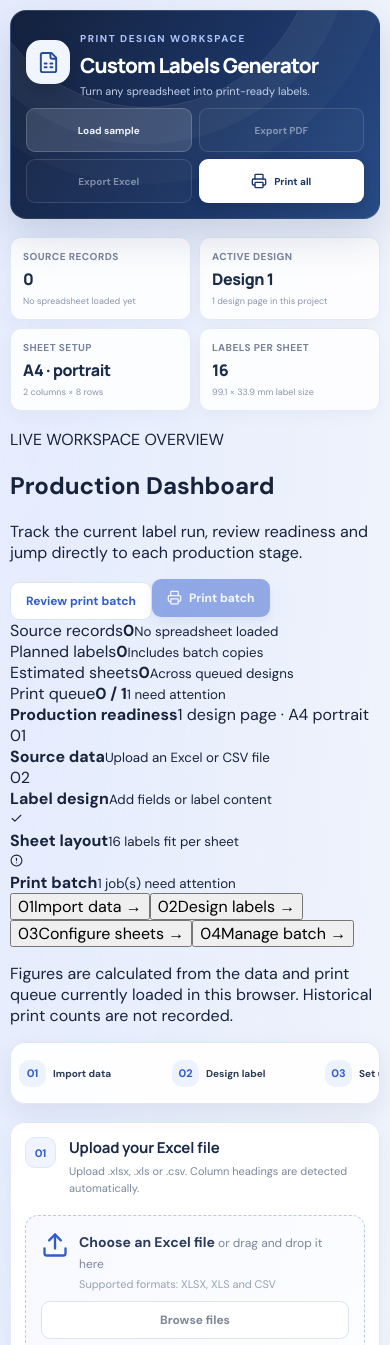
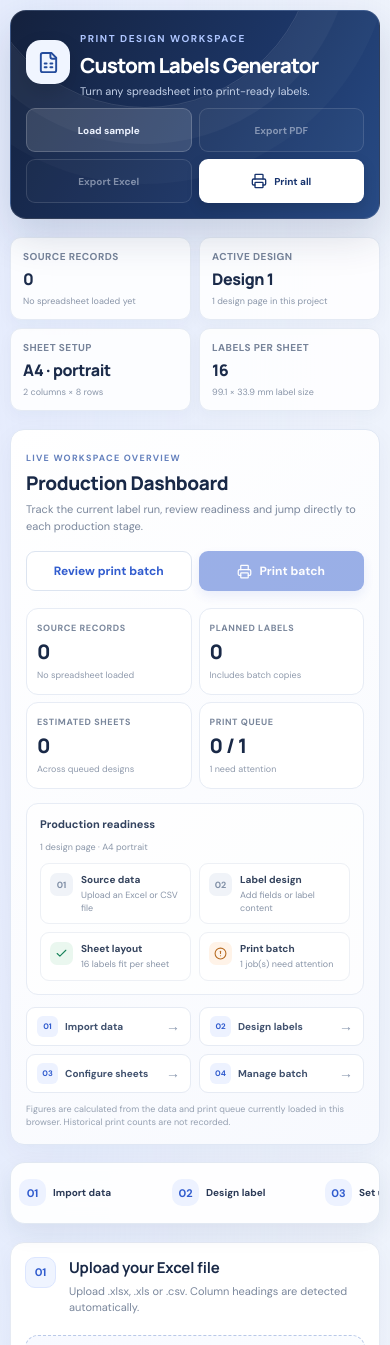
Before and after one commit to akash0222/label-generator, a React (Vite) app: page / in a window 390 px wide. Shown: the top 1345 px of the page. Built offline with nearby package versions, Linux system fonts and the light colour scheme.

Commit message:
Style production dashboard for desktop and mobile

```diff
--- a/src/styles.css
+++ b/src/styles.css
@@ -868,3 +868,190 @@ button, .button, .icon-button, .text-button, .workflow-nav button {
   .line-row .icon-button { width: 36px; height: 40px; }
 }
 .upload-browse-label { pointer-events: none; }
+
+
+/* Production dashboard */
+.production-dashboard {
+  margin: 0 0 17px;
+  padding: 20px 22px;
+  border: 1px solid #dfe7f4;
+  border-radius: 17px;
+  background: linear-gradient(135deg, #ffffff 0%, #f7f9fe 100%);
+  box-shadow: 0 8px 26px rgba(30,49,85,.045);
+}
+.production-dashboard-heading {
+  display: flex;
+  align-items: flex-start;
+  justify-content: space-between;
+  gap: 16px;
+  margin-bottom: 17px;
+}
+.production-dashboard-heading > div:first-child { min-width: 0; }
+.production-eyebrow {
+  color: #6480bd;
+  font-size: 9px;
+  font-weight: 800;
+  letter-spacing: 1.25px;
+}
+.production-dashboard-heading h2 {
+  margin: 4px 0 5px;
+  color: #192947;
+  font: 800 19px Manrope, sans-serif;
+  letter-spacing: -.4px;
+}
+.production-dashboard-heading p {
+  margin: 0;
+  color: #7a879c;
+  font-size: 11px;
+  line-height: 1.55;
+}
+.production-dashboard-actions { display: flex; flex-wrap: wrap; gap: 7px; }
+.production-dashboard-actions .button { min-height: 40px; white-space: nowrap; }
+.production-kpi-grid {
+  display: grid;
+  grid-template-columns: repeat(4, minmax(0, 1fr));
+  gap: 10px;
+}
+.production-kpi {
+  display: flex;
+  min-width: 0;
+  min-height: 96px;
+  flex-direction: column;
+  justify-content: center;
+  gap: 4px;
+  padding: 13px 14px;
+  border: 1px solid #e7ecf5;
+  border-radius: 12px;
+  background: #fff;
+}
+.production-kpi > span {
+  color: #7a879c;
+  font-size: 9px;
+  font-weight: 800;
+  letter-spacing: .6px;
+  text-transform: uppercase;
+}
+.production-kpi strong {
+  overflow: hidden;
+  color: #192947;
+  font: 800 23px Manrope, sans-serif;
+  letter-spacing: -.5px;
+  text-overflow: ellipsis;
+  white-space: nowrap;
+}
+.production-kpi small {
+  overflow: hidden;
+  color: #909bad;
+  font-size: 9px;
+  line-height: 1.35;
+  text-overflow: ellipsis;
+  white-space: nowrap;
+}
+.production-checks {
+  margin-top: 14px;
+  padding: 13px;
+  border: 1px solid #e7ecf5;
+  border-radius: 12px;
+  background: rgba(255,255,255,.72);
+}
+.production-check-heading {
+  display: flex;
+  align-items: center;
+  justify-content: space-between;
+  gap: 10px;
+  margin-bottom: 10px;
+}
+.production-check-heading strong { color: #33435f; font-size: 11px; }
+.production-check-heading span { color: #8b97a9; font-size: 9px; text-align: right; }
+.production-check-grid {
+  display: grid;
+  grid-template-columns: repeat(4, minmax(0, 1fr));
+  gap: 8px;
+}
+.production-check {
+  display: flex;
+  align-items: flex-start;
+  gap: 8px;
+  min-width: 0;
+  padding: 9px;
+  border: 1px solid #edf0f5;
+  border-radius: 9px;
+  background: #fff;
+}
+.production-check-indicator {
+  display: grid;
+  place-items: center;
+  flex: 0 0 23px;
+  width: 23px;
+  height: 23px;
+  border-radius: 7px;
+  background: #f0f3f8;
+  color: #8190a7;
+  font-size: 9px;
+  font-weight: 800;
+}
+.production-check.is-ready .production-check-indicator { background: #eaf7ef; color: #18835a; }
+.production-check.is-warning .production-check-indicator { background: #fff3e8; color: #b76c23; }
+.production-check > div { min-width: 0; }
+.production-check strong,.production-check small { display: block; }
+.production-check strong { color: #34435d; font-size: 10px; }
+.production-check small { margin-top: 3px; color: #8995a8; font-size: 9px; line-height: 1.4; overflow-wrap: anywhere; }
+.production-shortcuts {
+  display: grid;
+  grid-template-columns: repeat(4, minmax(0, 1fr));
+  gap: 8px;
+  margin-top: 12px;
+}
+.production-shortcuts button {
+  display: flex;
+  align-items: center;
+  gap: 7px;
+  min-width: 0;
+  min-height: 38px;
+  padding: 8px 10px;
+  border: 1px solid #e6ebf4;
+  border-radius: 9px;
+  background: #fff;
+  color: #40516e;
+  font-size: 10px;
+  font-weight: 700;
+  text-align: left;
+  cursor: pointer;
+  touch-action: manipulation;
+}
+.production-shortcuts button:hover { border-color: #cbd8f2; background: #f8faff; }
+.production-shortcuts button > span:first-child {
+  display: grid;
+  place-items: center;
+  flex: 0 0 21px;
+  width: 21px;
+  height: 21px;
+  border-radius: 6px;
+  background: #edf2ff;
+  color: #315cce;
+  font-size: 8px;
+}
+.production-shortcuts .shortcut-arrow { margin-left: auto; color: #8c9ab1; font-size: 14px; }
+.production-footnote { margin: 10px 0 0; color: #95a0b1; font-size: 9px; line-height: 1.45; }
+@media (max-width: 1000px) {
+  .production-kpi-grid,.production-check-grid,.production-shortcuts { grid-template-columns: repeat(2, minmax(0, 1fr)); }
+}
+@media (max-width: 640px) {
+  .production-dashboard { padding: 15px; border-radius: 14px; }
+  .production-dashboard-heading { flex-direction: column; }
+  .production-dashboard-actions { display: grid; width: 100%; grid-template-columns: repeat(2, minmax(0, 1fr)); }
+  .production-dashboard-actions .button { width: 100%; min-width: 0; white-space: normal; }
+  .production-kpi-grid { gap: 7px; }
+  .production-kpi { min-height: 87px; padding: 10px; }
+  .production-kpi strong { font-size: 20px; }
+  .production-check-grid { grid-template-columns: 1fr 1fr; }
+  .production-check-heading { align-items: flex-start; flex-direction: column; }
+  .production-check-heading span { text-align: left; }
+}
+@media (max-width: 380px) {
+  .production-dashboard-actions,.production-shortcuts { grid-template-columns: 1fr; }
+  .production-check-grid { grid-template-columns: 1fr; }
+}
+@media print {
+  .production-dashboard { display: none !important; }
+}
```
